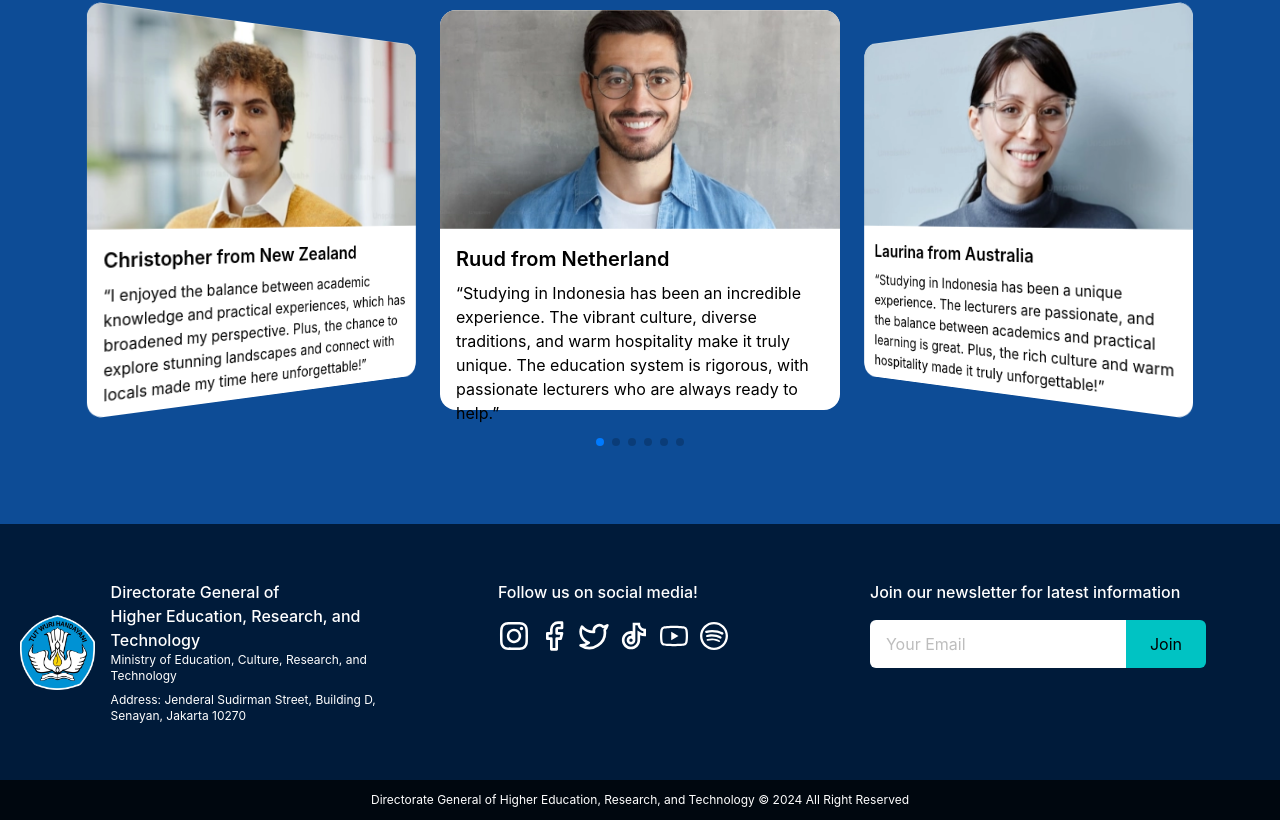
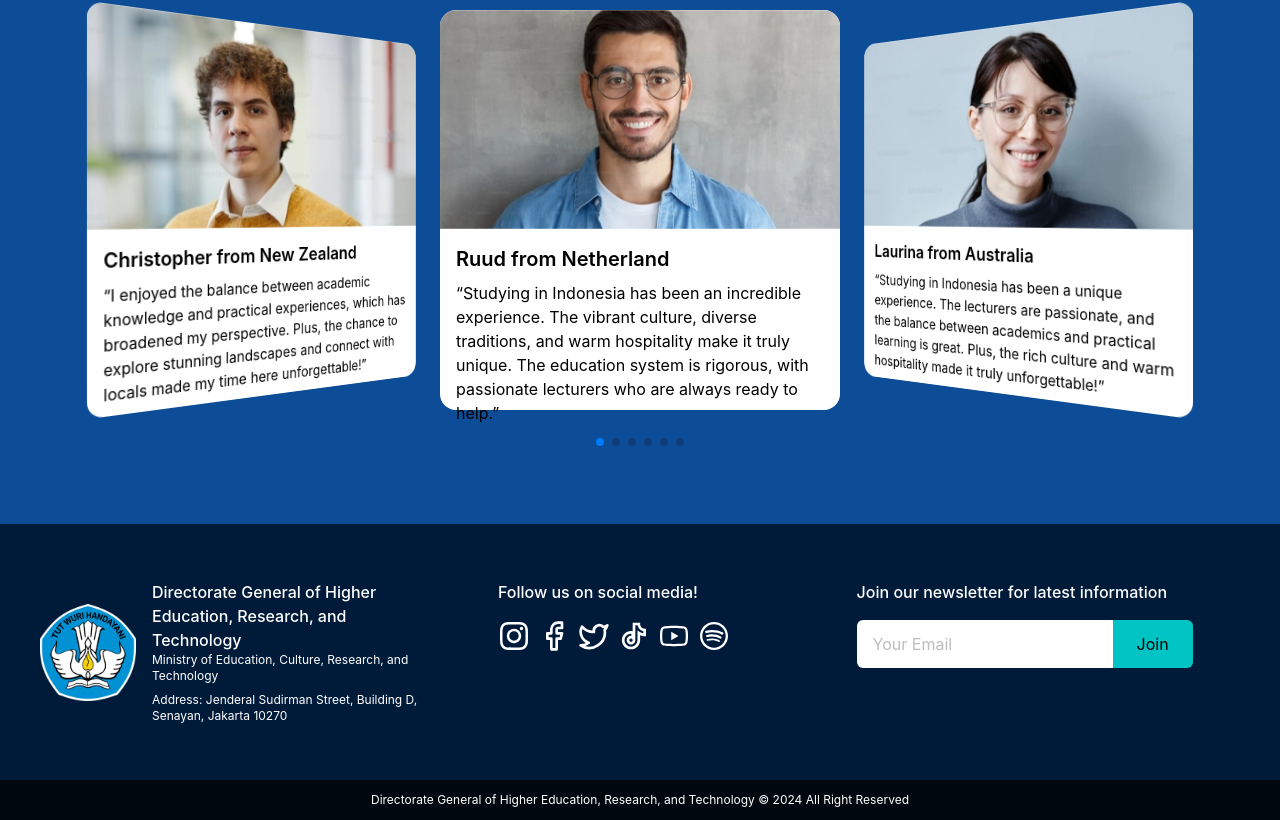
Before and after one commit to MBintangS/study, a React (Vite) app: page / in a window 1280 px wide. Shown: the part 4983-5803 px from the top of the page. Built offline with nearby package versions, Linux system fonts and the light colour scheme.

Commit message:
fix width footer & logo

```diff
--- a/src/components/layout/Footer.jsx
+++ b/src/components/layout/Footer.jsx
@@ -7,18 +7,17 @@ import { AiOutlineSpotify, AiOutlineYoutube } from "react-icons/ai";
 function Footer() {
   return (
     <footer className="w-full bottom-0">
-      <div className="bg-dark_blue py-14 flex items-center px-5">
+      <div className="bg-dark_blue py-14 flex items-center px-5 sm:px-10">
         <div className="max-w-7xl mx-auto w-full flex items-center">
-          <div className="text-white w-full grid grid-cols-1 md:grid-cols-2 xl:grid-cols-3  gap-8">
+          <div className="text-white w-full grid grid-cols-1 md:grid-cols-2 xl:grid-cols-3 gap-8">
             <div className="gap-4 flex items-center cursor-default">
-              <div className="max-w-24">
+              <div className="min-w-24">
                 <img src={logo} alt="Logo" width={100} height={100} />
               </div>
               <div className="text-white gap-2 flex flex-col">
                 <div className="">
-                  <p className="text-base font-medium">
-                    Directorate General of
-                    <br /> Higher Education, Research, and Technology
+                  <p className="text-base font-medium max-w-[300px]">
+                    Directorate General of Higher Education, Research, and Technology
                   </p>
                   <p className="text-xs">
                     Ministry of Education, Culture, Research, and Technology
```
